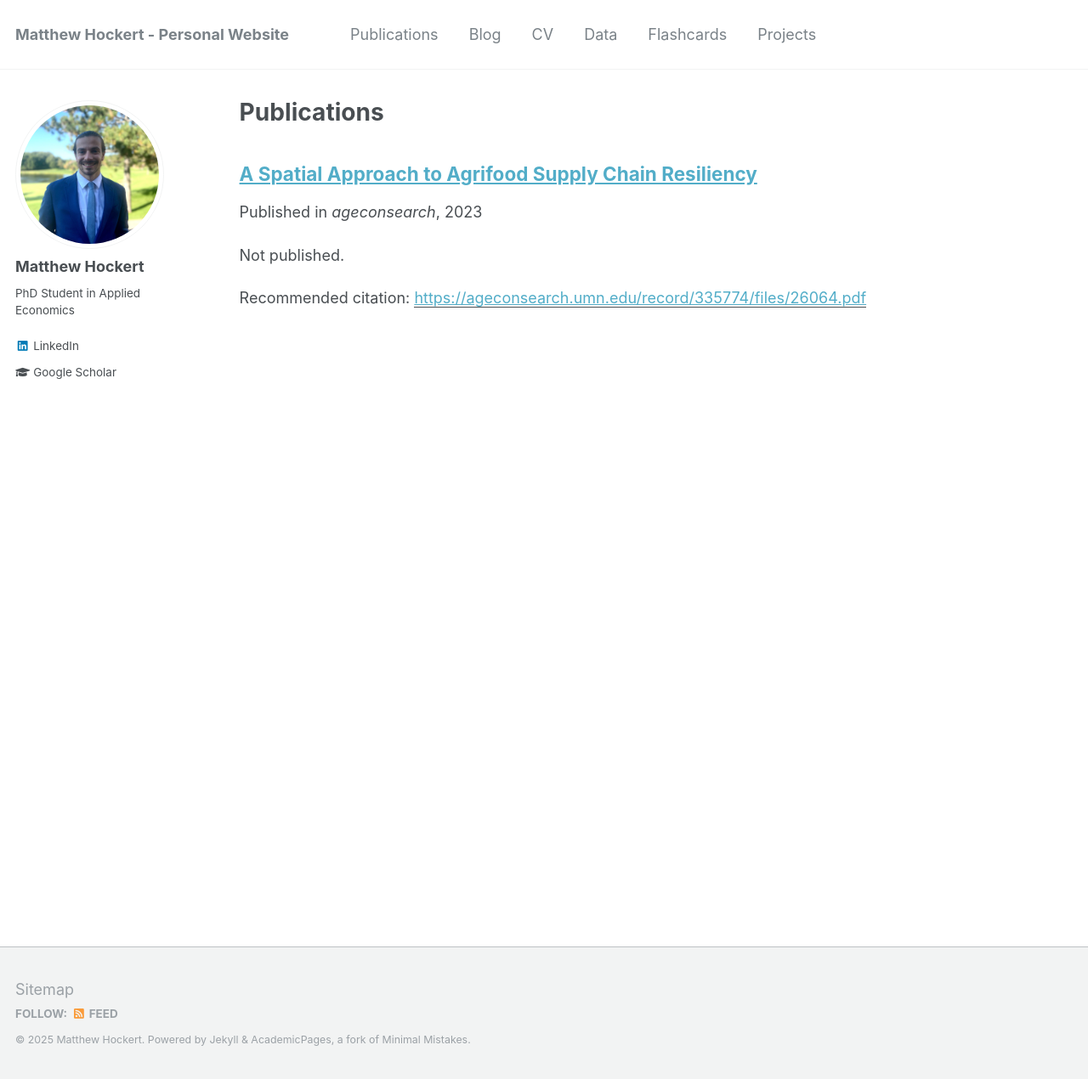
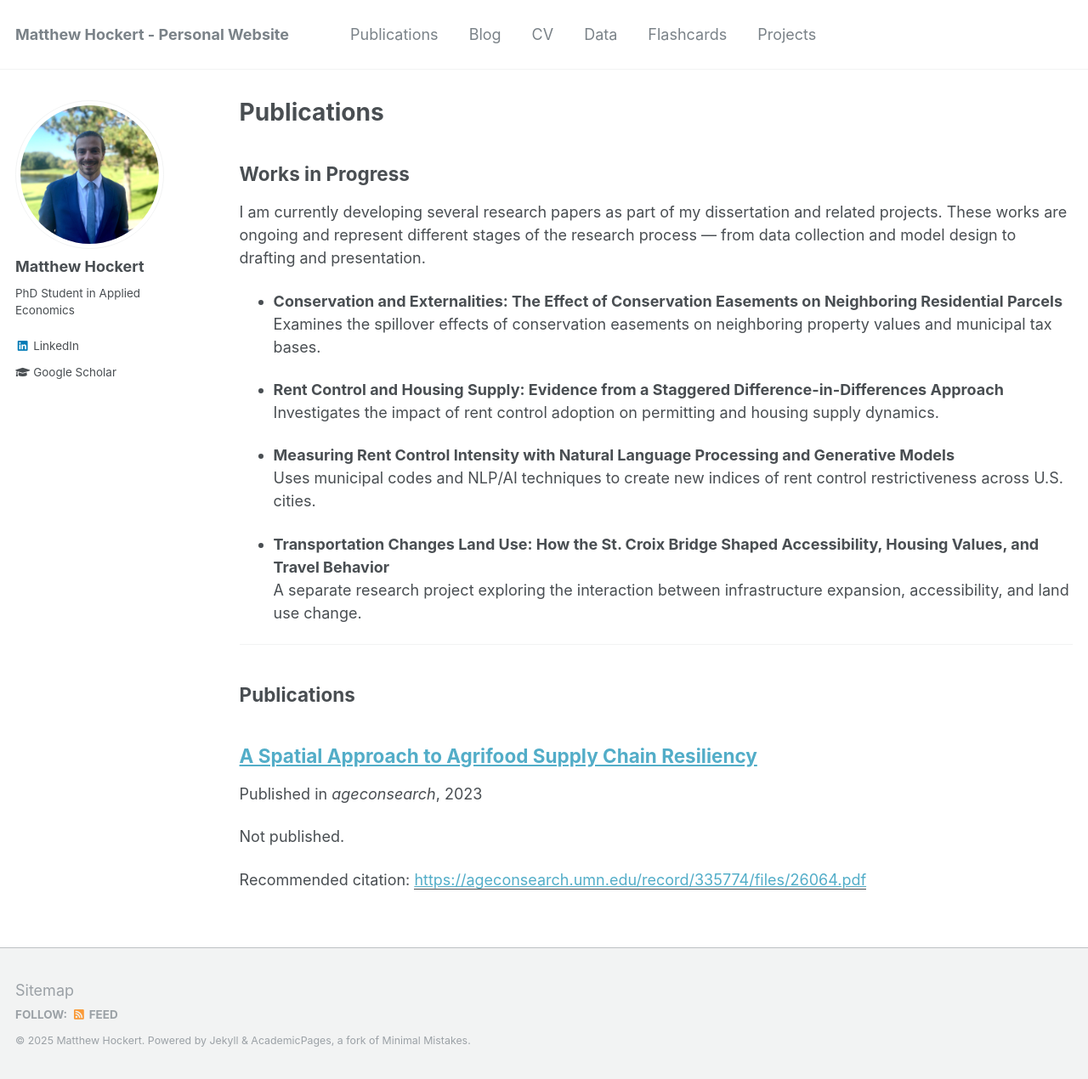
Before and after one commit to MatthewHockert/MatthewHockert.github.io, a Jekyll site: the page built from _pages/publications.md, in a window 1280 px wide and 1270 px high. Shown: the whole window at 85% size. Built offline with Jekyll 4.4.1, drawn with Linux system fonts in a browser that asks for light colours.

Commit message:
updating publications page

```diff
--- a/_pages/publications.md
+++ b/_pages/publications.md
@@ -11,6 +11,26 @@ author_profile: true
 
 {% include base_path %}
 
+## Works in Progress
+
+I am currently developing several research papers as part of my dissertation and related projects. These works are ongoing and represent different stages of the research process — from data collection and model design to drafting and presentation.
+
+- **Conservation and Externalities: The Effect of Conservation Easements on Neighboring Residential Parcels**
+  Examines the spillover effects of conservation easements on neighboring property values and municipal tax bases.
+
+- **Rent Control and Housing Supply: Evidence from a Staggered Difference-in-Differences Approach**
+  Investigates the impact of rent control adoption on permitting and housing supply dynamics.
+
+- **Measuring Rent Control Intensity with Natural Language Processing and Generative Models**
+  Uses municipal codes and NLP/AI techniques to create new indices of rent control restrictiveness across U.S. cities.
+
+- **Transportation Changes Land Use: How the St. Croix Bridge Shaped Accessibility, Housing Values, and Travel Behavior**
+  A separate research project exploring the interaction between infrastructure expansion, accessibility, and land use change.
+
+---
+
+## Publications
+
 {% for post in site.publications reversed %}
   {% include archive-single.html %}
 {% endfor %}
```
